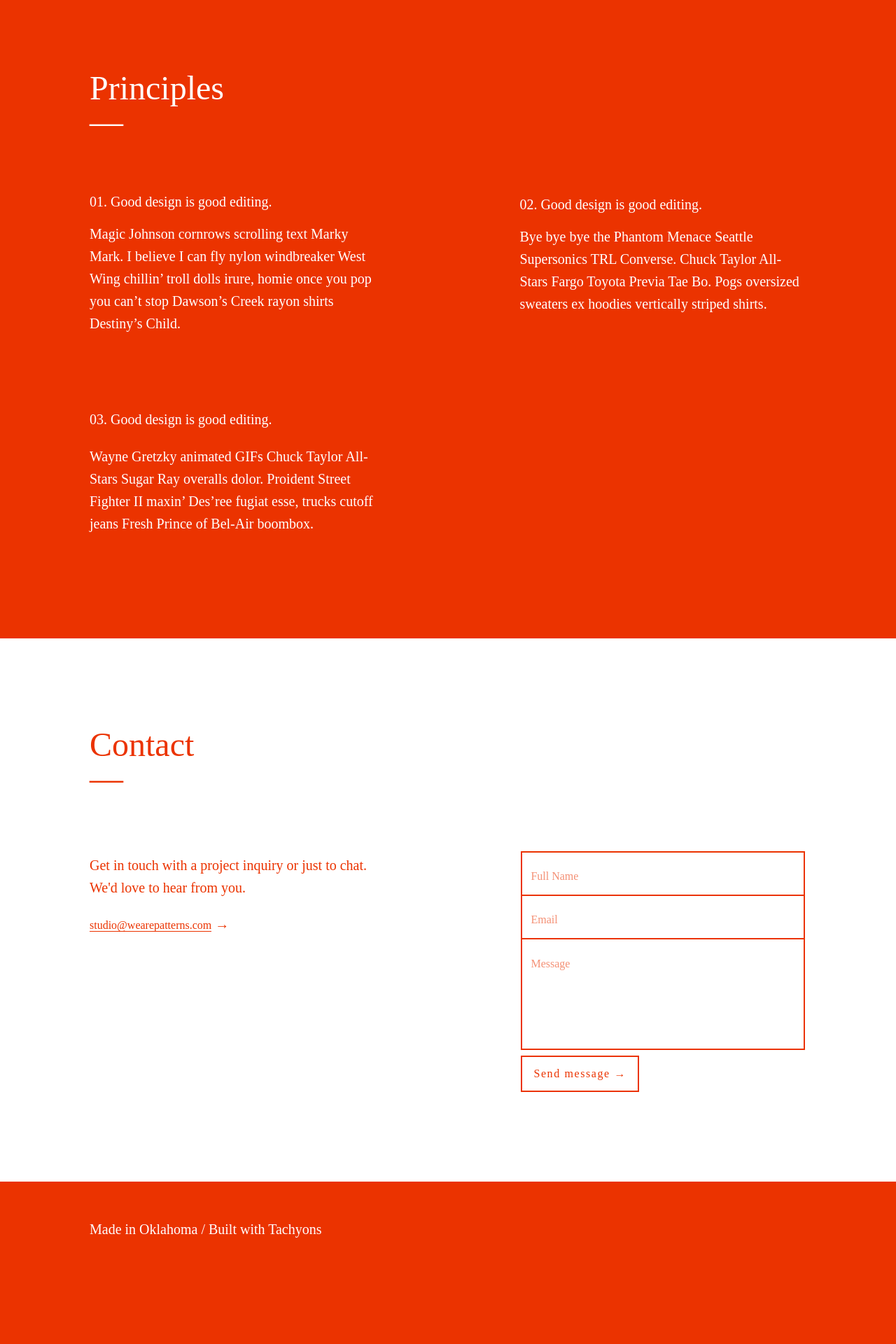
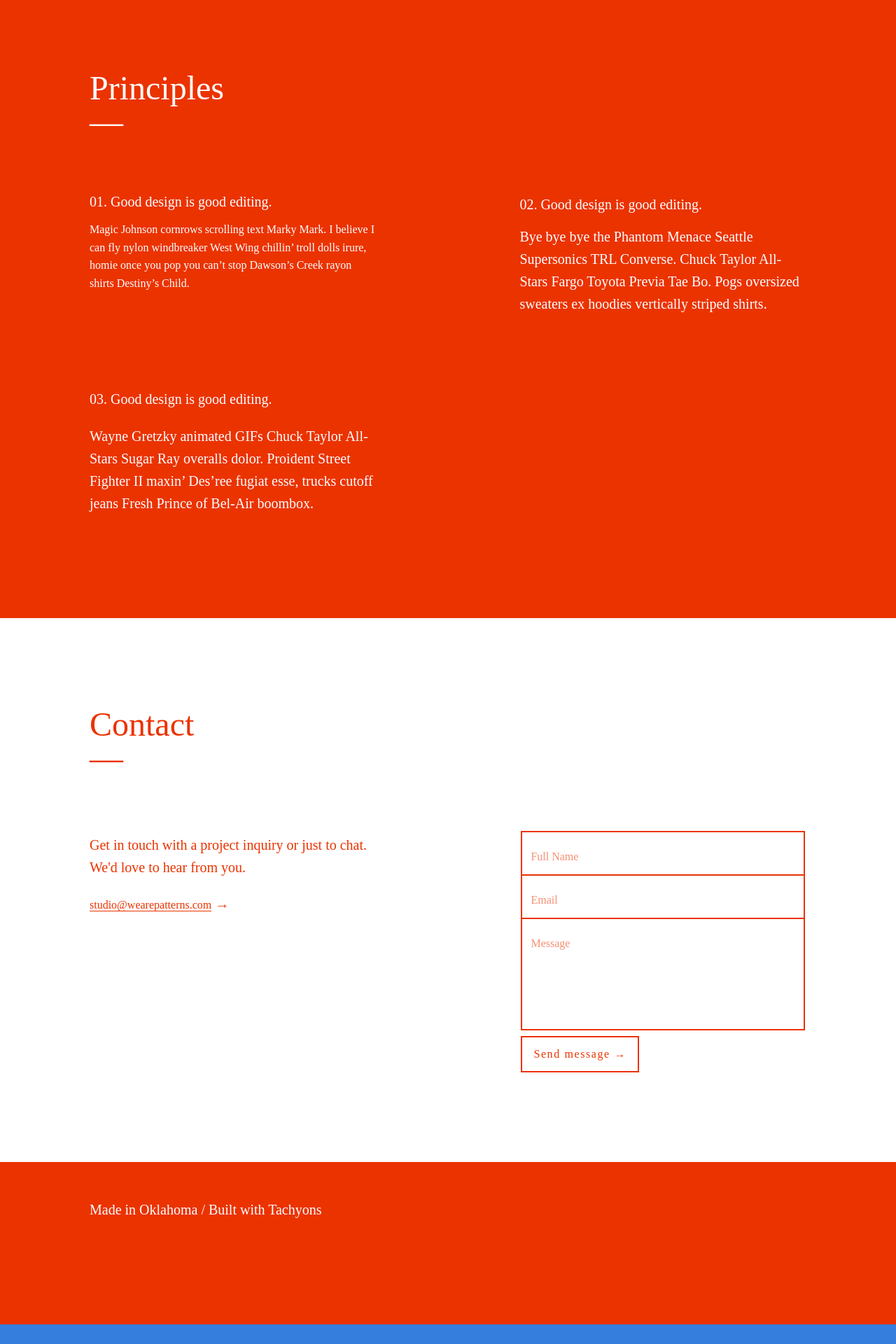
Before and after one commit to wearepatterns/wearepatterns.github.io, a Jekyll site: the page built from index.markdown, in a window 1280 px wide. Shown: the part 676-2596 px from the top of the page at 70% size. Built offline with Jekyll 4.4.1, drawn with Linux system fonts in a browser that asks for light colours; after the commit the page ends 2568 px from its top, so only the background shows below that.

Commit message:
Update new.html

```diff
--- a/_layouts/new.html
+++ b/_layouts/new.html
@@ -50,7 +50,7 @@
             <div class="flex-ns flex-wrap-ns justify-between-ns mw9">
                 <div class="mb5 w-40-ns">
                     <h2 class="f4 normal lh-solid">01. Good design is good editing.</h2>
-                    <p>Magic Johnson cornrows scrolling text Marky Mark. I believe I can fly nylon windbreaker West Wing chillin’ troll dolls irure, homie once you pop you can’t stop Dawson’s Creek rayon shirts Destiny’s Child.</p>
+                    <p class="f5" style="font-family:'Input Mono';">Magic Johnson cornrows scrolling text Marky Mark. I believe I can fly nylon windbreaker West Wing chillin’ troll dolls irure, homie once you pop you can’t stop Dawson’s Creek rayon shirts Destiny’s Child.</p>
                 </div>
                 <div class=" mb5 w-40-ns">
                     <h3 class="f4 normal lh-solid">02. Good design is good editing.</h3>
```
